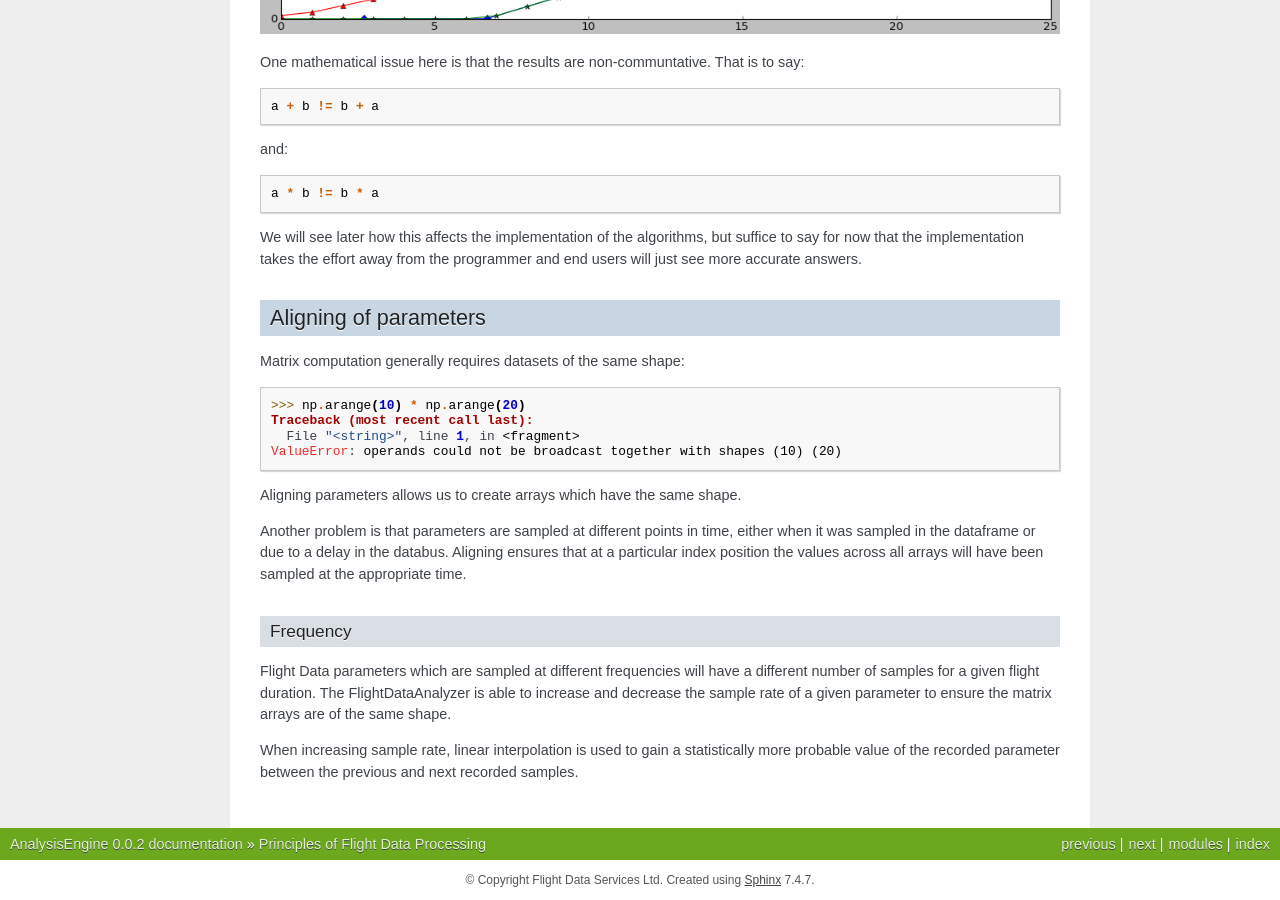
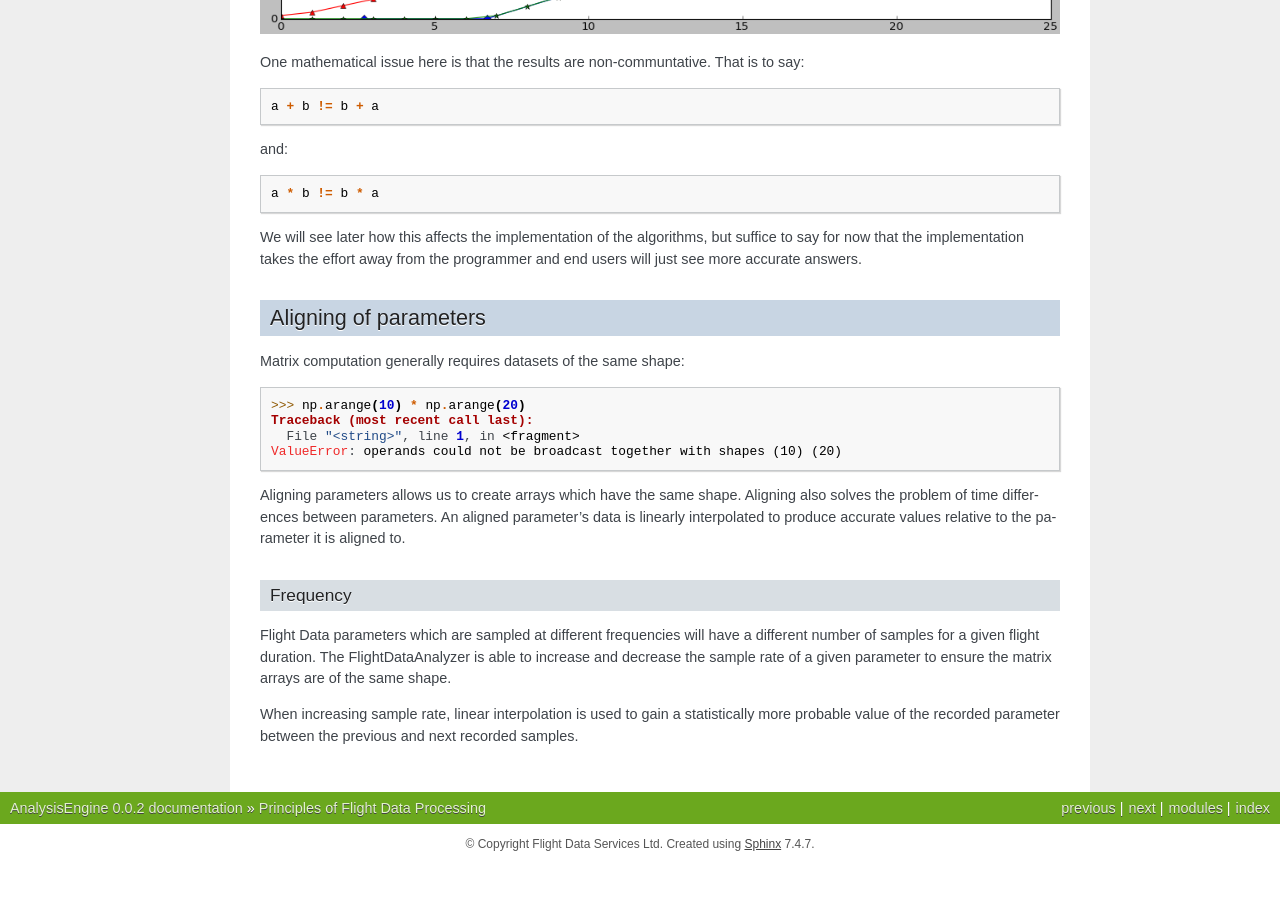
Before and after one commit to catawbasam/FlightDataAnalyzer, a Sphinx documentation site: the page built from doc/source/Principles.rst, in a window 1280 px wide and 900 px high, scrolled down 1609 px. Built offline with Sphinx 7.4.7, drawn with Linux system fonts in a browser that asks for light colours; formulas are drawn with MathJax 3; pages that are not in the unit, such as notebooks, are missing from menus; after the commit the page ends 2473 px from its top, so only the background shows below that.

```diff
--- a/doc/source/Principles.rst
+++ b/doc/source/Principles.rst
@@ -90,11 +90,7 @@ Matrix computation generally requires datasets of the same shape:
 
 
 Aligning parameters allows us to create arrays which have the same shape.
-
-Another problem is that parameters are sampled at different points in time,
-either when it was sampled in the dataframe or due to a delay in the databus.
-Aligning ensures that at a particular index position the values across all
-arrays will have been sampled at the appropriate time.
+Aligning also solves the problem of time differences between parameters. An aligned parameter's data is linearly interpolated to produce accurate values relative to the parameter it is aligned to.
 
 
 Frequency
--- a/doc/source/index.rst
+++ b/doc/source/index.rst
@@ -38,6 +38,7 @@ Derivations
    KeyTimeInstance
    KeyPointValue
    Attribute
+   Approach
    Testing
 
 Algorithms
```
Also changed, not shown: doc/source/Approach.rst (added, +37 -0 lines).
